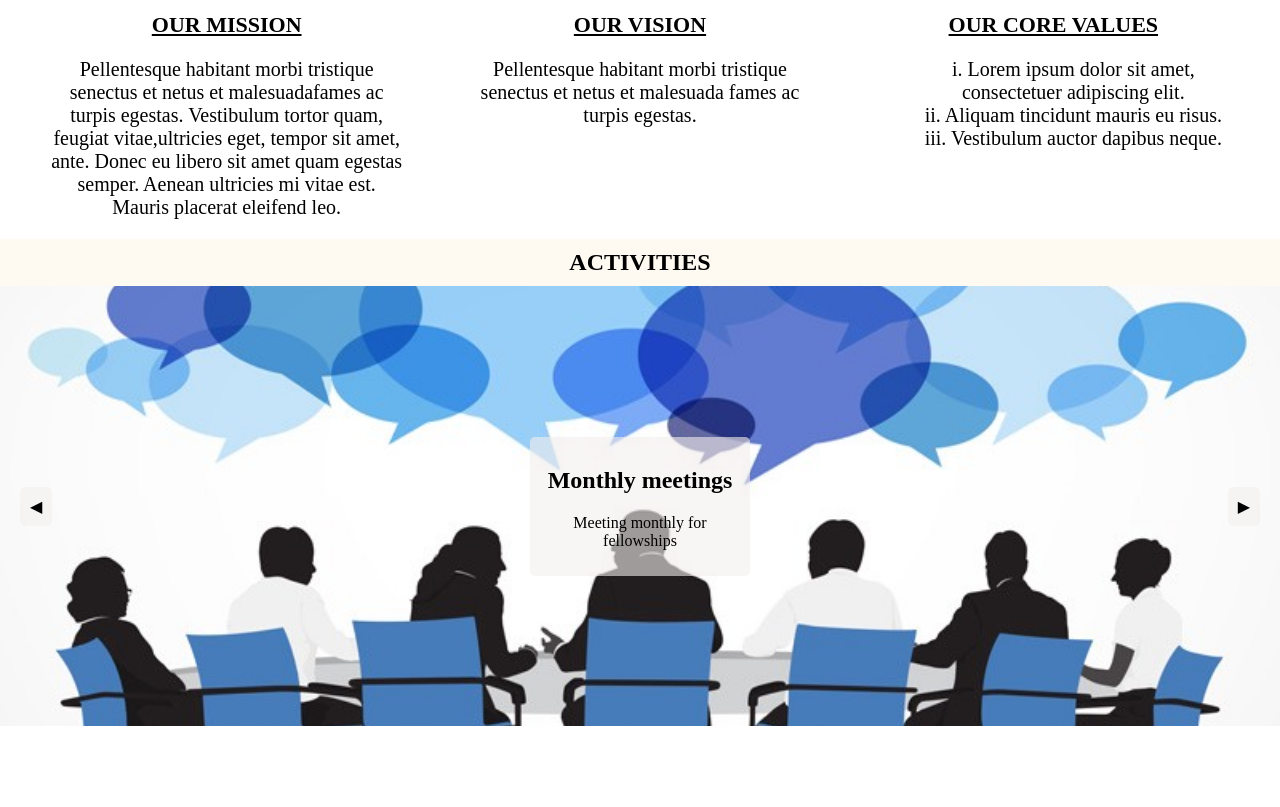
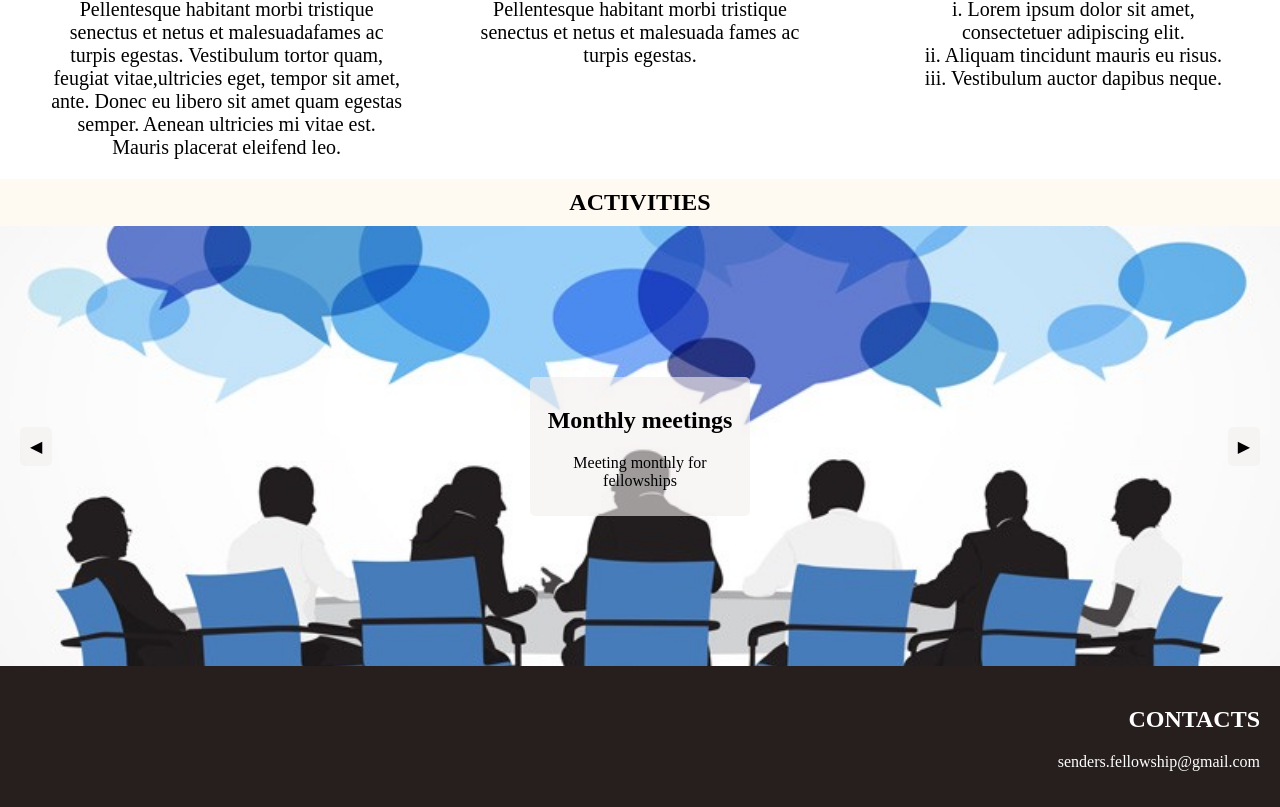
Before and after one commit to Betty-Kebenei/new-sf, a React app: page / in a window 1280 px wide. Shown: the part 790-1597 px from the top of the page. Before the commit the page ends 1516 px from the top, so only its background shows below. Built offline with nearby package versions, Linux system fonts and the light colour scheme.

Commit message:
add footer

```diff
--- /dev/null
+++ b/public/scss/footer.scss
@@ -0,0 +1,14 @@
+.footer {
+  background-color: rgb(39, 30, 30);
+  color: $primary-white-color;
+  margin: 0;
+  padding: 20px;
+
+  &-contacts {
+    text-align: right;
+
+    ul {
+      list-style: none;
+    }
+  }
+}
--- a/public/scss/global.scss
+++ b/public/scss/global.scss
@@ -4,7 +4,11 @@ body {
 }
 
 .page-body {
-  margin-top: 80px;
+  margin-top: 80px 0 0 0;
+}
+
+.page-footer {
+  margin: 0;
 }
 
 @import "variables";
@@ -13,3 +17,4 @@ body {
 @import "aboutModal";
 @import "directionDeterminants";
 @import "activities";
+@import "footer";
--- a/src/components/App.jsx
+++ b/src/components/App.jsx
@@ -7,6 +7,7 @@ import Header from './header/header';
 import About from './about/About';
 import DirectionDeterminants from './mission-vision-values/DirectionDeterminants';
 import Activities from './activities/Activities';
+import Footer from './footer/Footer';
 
 const App = () => {
   const [openMenu, setOpenMenu] = useState(false);
@@ -30,6 +31,9 @@ const App = () => {
         <DirectionDeterminants />
         <Activities />
       </div>
+      <div className="page-footer">
+        <Footer />
+      </div>
     </MenuContext.Provider>
   );
 };
--- /dev/null
+++ b/src/components/footer/Footer.jsx
@@ -0,0 +1,15 @@
+import React from 'react';
+
+const Footer = () => {
+  return (
+    <div className="footer">
+      <div className="footer-contacts">
+        <h2 id="contacts">CONTACTS</h2>
+        <ul>
+          <li>senders.fellowship@gmail.com</li>
+        </ul>
+      </div>
+    </div>
+  );
+};
+export default Footer;
--- a/src/components/header/Menu.jsx
+++ b/src/components/header/Menu.jsx
@@ -33,9 +33,6 @@ const Menu = ({ openMenu, openAndCloseMenu }) => {
         <li onClick={() => openAndCloseMenu(false)}>
           <a href="#contacts">Contacts</a>
         </li>
-        <li onClick={() => openAndCloseMenu(false)}>
-          <a href="#join">How to join</a>
-        </li>
       </ul>
     </div>
   );
```
